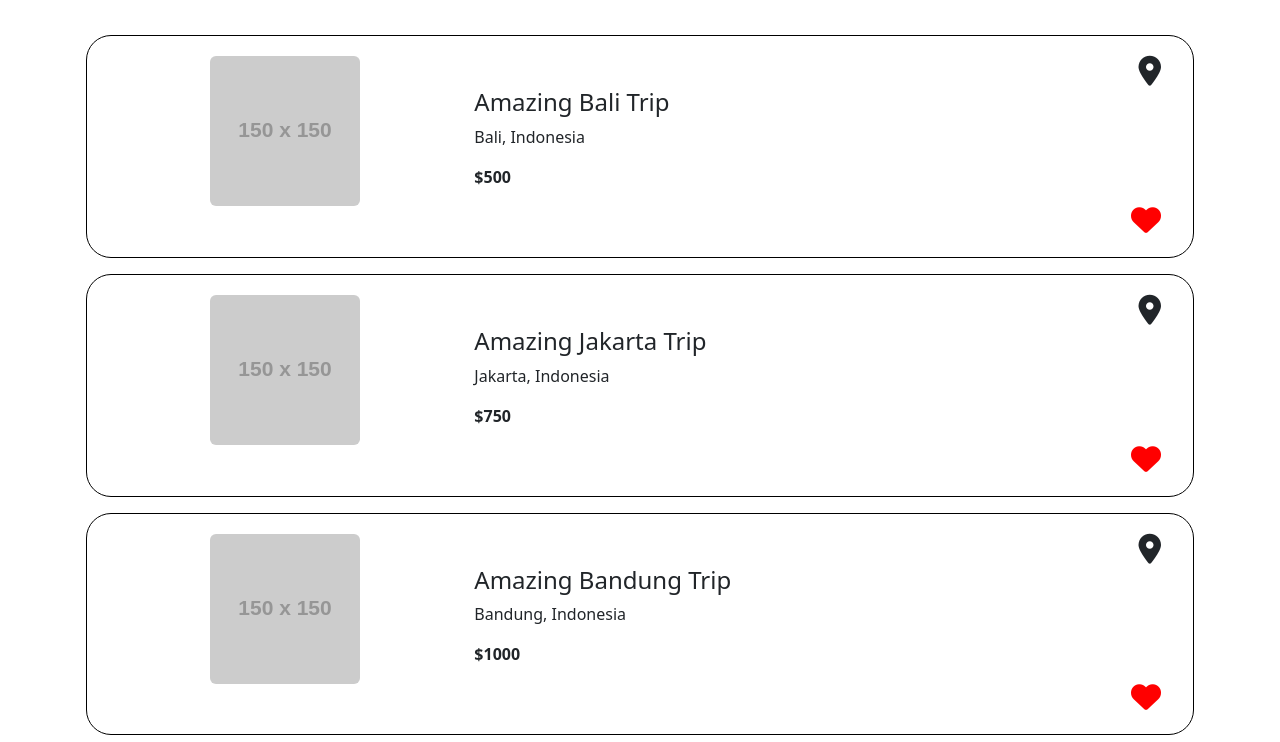
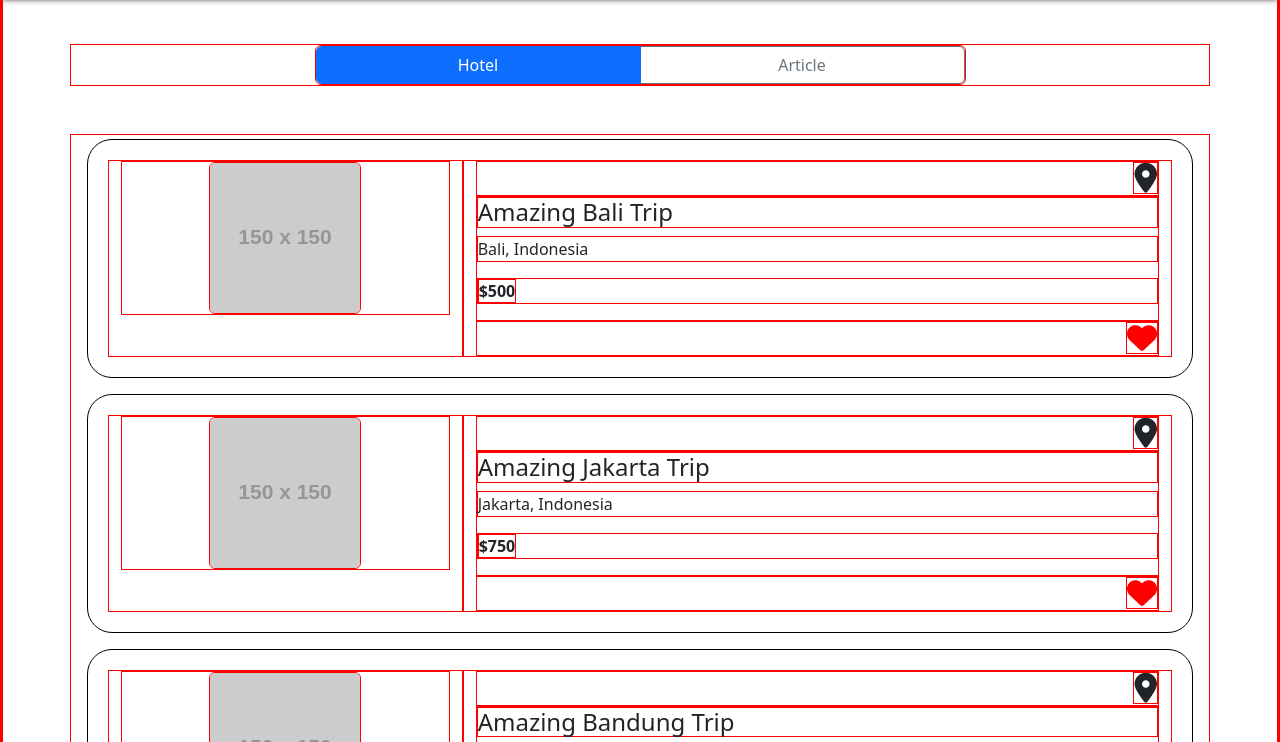
Before and after one commit to Reeyyyh/Asesment-1, a plain HTML site: page html/favorite.html in a window 1280 px wide. Shown: the part 69-811 px from the top of the page. Drawn offline with nearby package versions, Linux system fonts and the light colour scheme; placeholder pictures from the web are drawn by us.

Commit message:
add button in favorite

```diff
--- a/css/favorite.css
+++ b/css/favorite.css
@@ -14,3 +14,14 @@ footer {
     border-radius: 25px;
     padding: 20px;
 }
+
+/* button property */
+.btn-lg-custom {
+    padding: 15px 30px;
+    font-size: 10rem;
+    width: 325px;
+}
+
+*{
+    border: red solid 1px;
+}
--- a/html/favorite.html
+++ b/html/favorite.html
@@ -72,7 +72,15 @@
 
     <main>
 
-        <!-- ? card item list  -->
+        <!-- ? Button Group -->
+        <div class="container mt-5 d-flex justify-content-center">
+            <div class="btn-group d-flex flex-column flex-md-row" role="group">
+                <button type="button" class="btn btn-outline-primary active btn-lg-custom">Hotel</button>
+                <button type="button" class="btn btn-outline-secondary btn-lg-custom">Article</button>
+            </div>
+        </div>
+
+        <!-- ? Favorite Section  -->
         <div class="container mt-5">
             <!-- Card 1 -->
             <div class="row mb-3 MyBorder m-1 position-relative">
```
